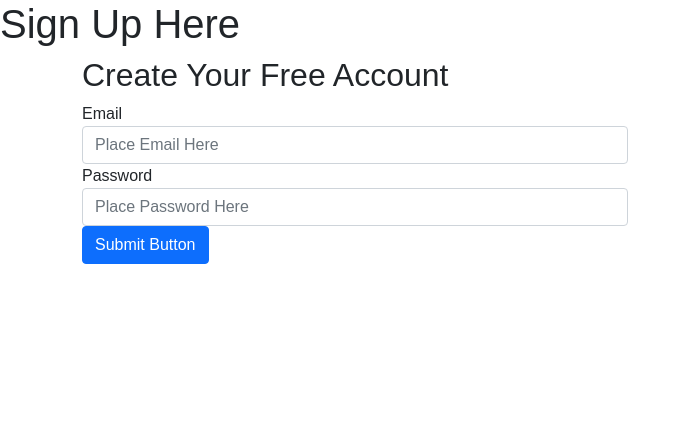
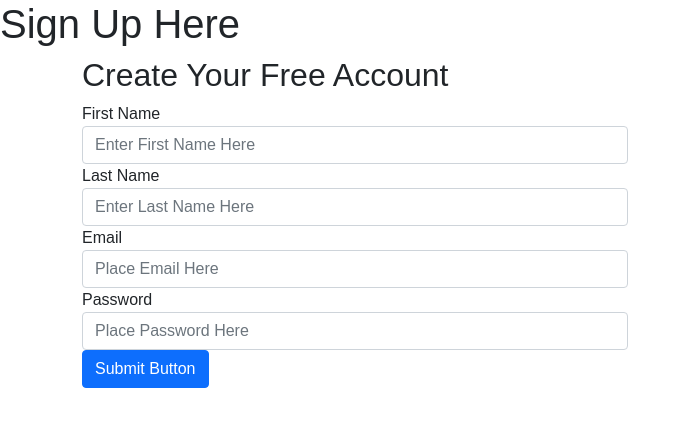
Before and after one commit to matthewyoon/Car-Inventory-API, a Flask app: page /signup in a window 1280 px wide. Shown: the part 60-487 px from the top of the page, without its empty margins (0-689 px from the left). Run offline with Flask 2, Linux system fonts and the light colour scheme; some libraries are stand-ins or nearby versions.

Commit message:
added-firstlastname-my

```diff
--- a/vehicle_inventory/authentication/routes.py
+++ b/vehicle_inventory/authentication/routes.py
@@ -9,11 +9,13 @@ def signup():
     form = UserLoginForm()
     try:
         if request.method == 'POST' and form.validate_on_submit():
+            first_name = form.first_name.data
+            last_name = form.last_name.data
             email = form.email.data
             password = form.password.data
             print(email, password)
 
-            user = User(email, password = password)
+            user = User(first_name, email, password = password)
 
             db.session.add(user) #Equivalent to doing an insert statement
             db.session.commit()
--- a/vehicle_inventory/forms.py
+++ b/vehicle_inventory/forms.py
@@ -4,8 +4,8 @@ from wtforms.validators import DataRequired,Email
 
 #email, password, submit_button
 class UserLoginForm(FlaskForm):
-    #firstname
-    #lastname
+    first_name = StringField('First Name', validators= [DataRequired()])    #First name showing up in email column of postgres
+    last_name = StringField('Last Name', validators=[DataRequired()])       #Last name not showing up at all
     email = StringField('Email', validators = [DataRequired(), Email()])
     password = PasswordField('Password', validators = [DataRequired()])
     submit_button = SubmitField()
--- a/vehicle_inventory/templates/form.html
+++ b/vehicle_inventory/templates/form.html
@@ -2,6 +2,17 @@
 <form method="POST">
     {{ form.hidden_tag() }}
     <div class="form-group">
+
+        <fieldset id="first-name-field">
+            {{ form.first_name.label }}
+            {{ form.first_name(class = 'form-control', placeholder = "Enter First Name Here")}}
+        </fieldset>
+
+        <fieldset id="last-name-field">
+            {{ form.last_name.label }}
+            {{ form.last_name(class = 'form-control', placeholder = "Enter Last Name Here")}}
+        </fieldset>
+
         <fieldset id="email-field">
             {{ form.email.label }}
             {{ form.email(class = 'form-control', placeholder = "Place Email Here") }}
```
